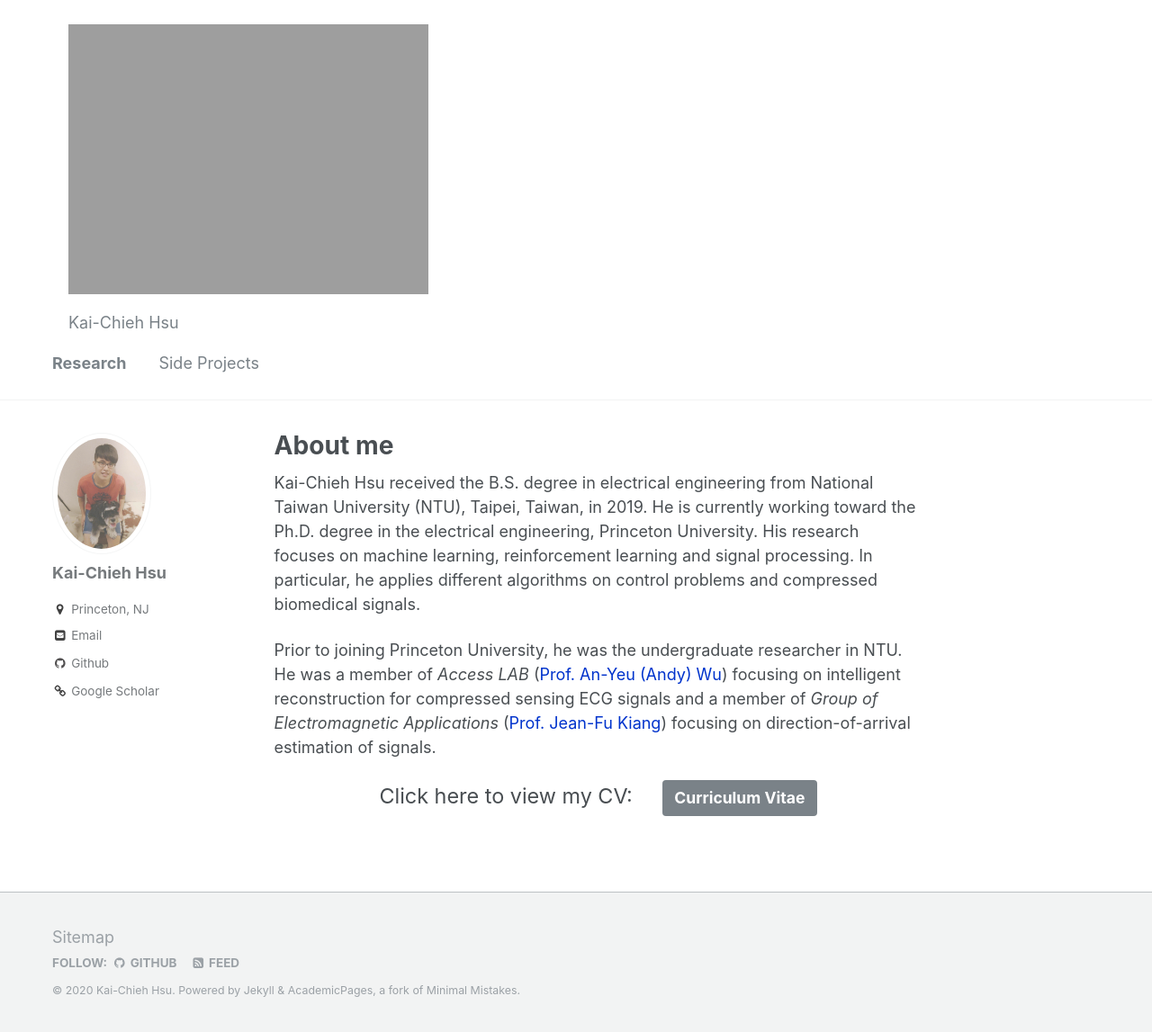
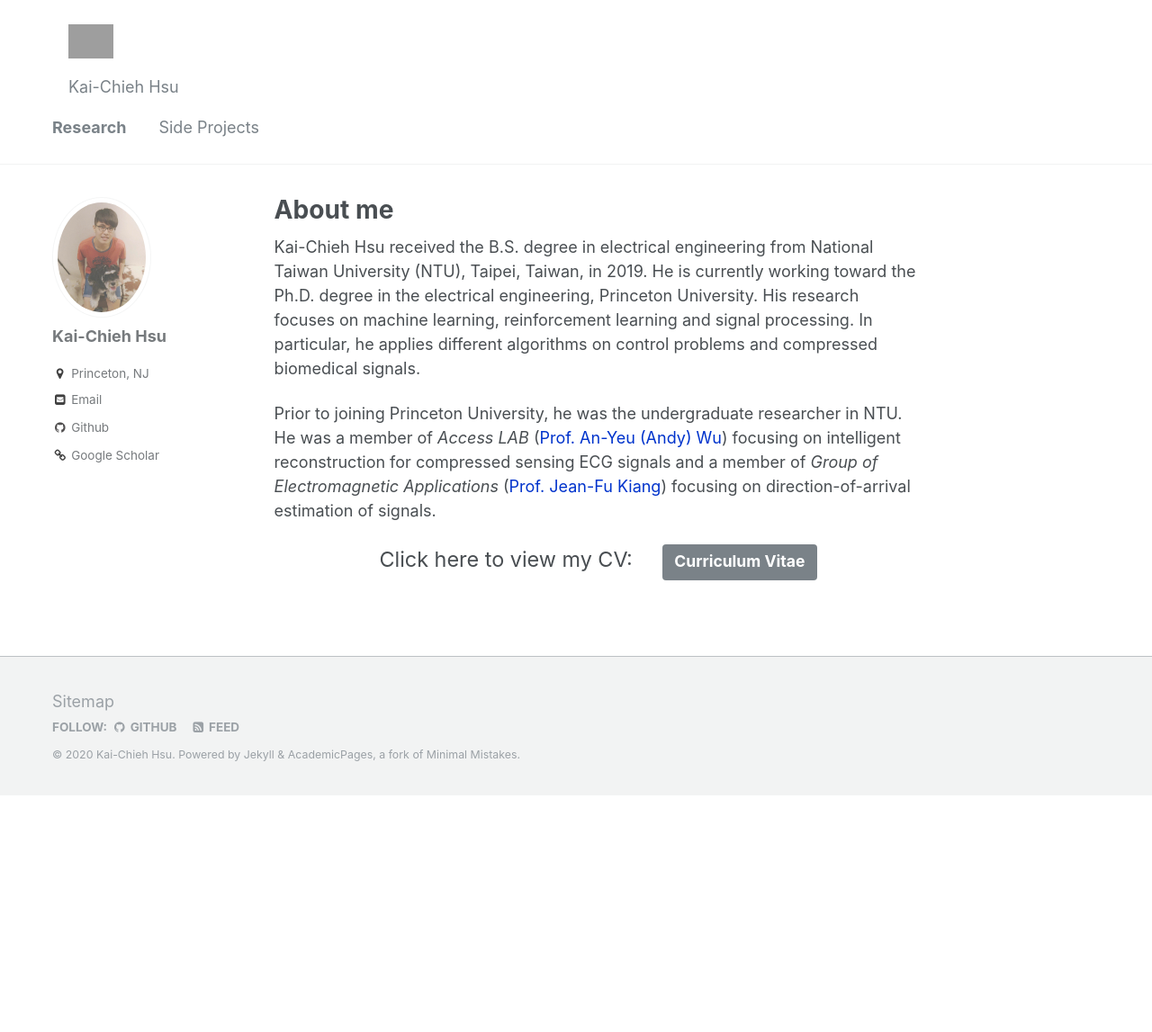
Before and after one commit to kaichiehhsu/kaichiehhsu.github.io, a Jekyll site: the page built from _pages/about.md, in a window 1280 px wide and 1147 px high. Shown: the whole window at 90% size. Built offline with Jekyll 4.4.1, drawn with Linux system fonts in a browser that asks for light colours.

Commit message:
add logo -6

```diff
--- a/_includes/masthead.html
+++ b/_includes/masthead.html
@@ -7,7 +7,7 @@
     <div class="masthead__menu">
       <nav id="site-nav" class="greedy-nav">
         {% unless logo_path == empty %}
-          <a class="site-logo" href="{{ base_path }}/"><img src="{{ base_path }}{{ logo_path }}" alt=""></a>
+          <a class="site-logo" href="{{ base_path }}/"><img src="{{ base_path }}{{ logo_path }}" alt="" width="50"></a>
         {% endunless %}
         <a class="site-title" href="{{ base_path }}/">
           {{ site.masthead_title | default: site.title }}
```
